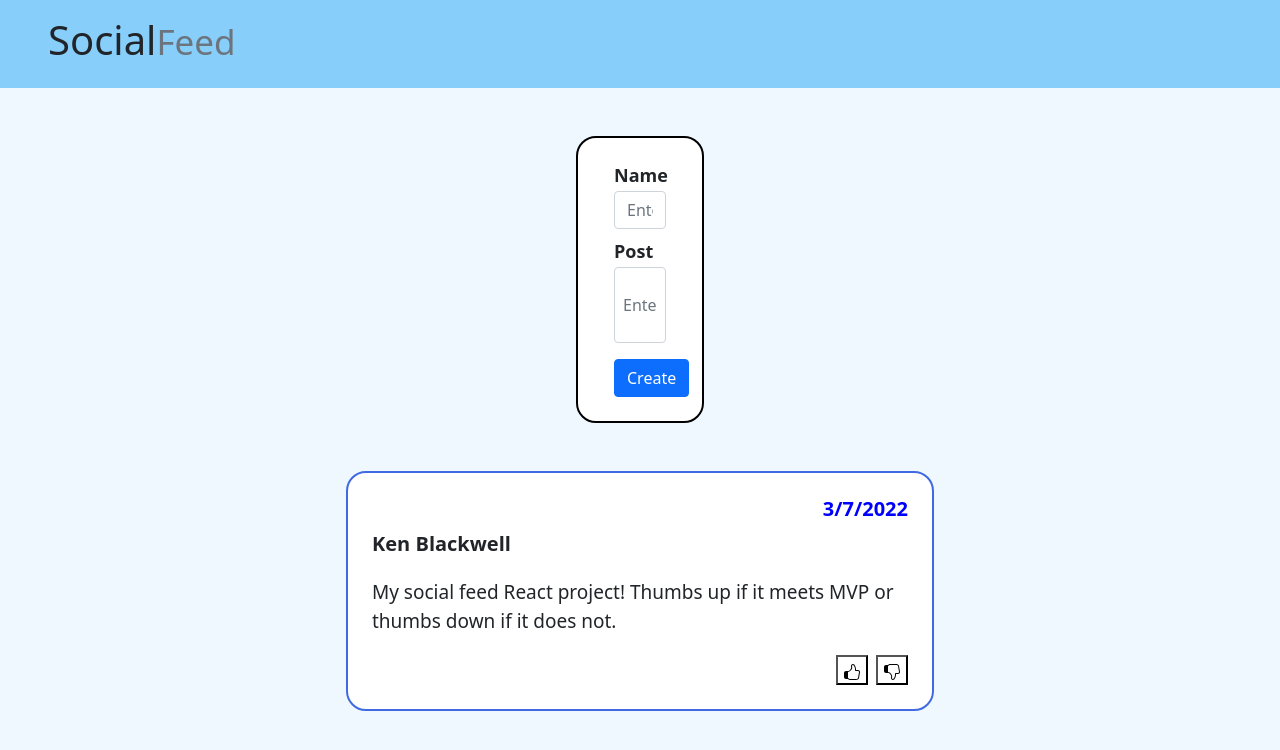
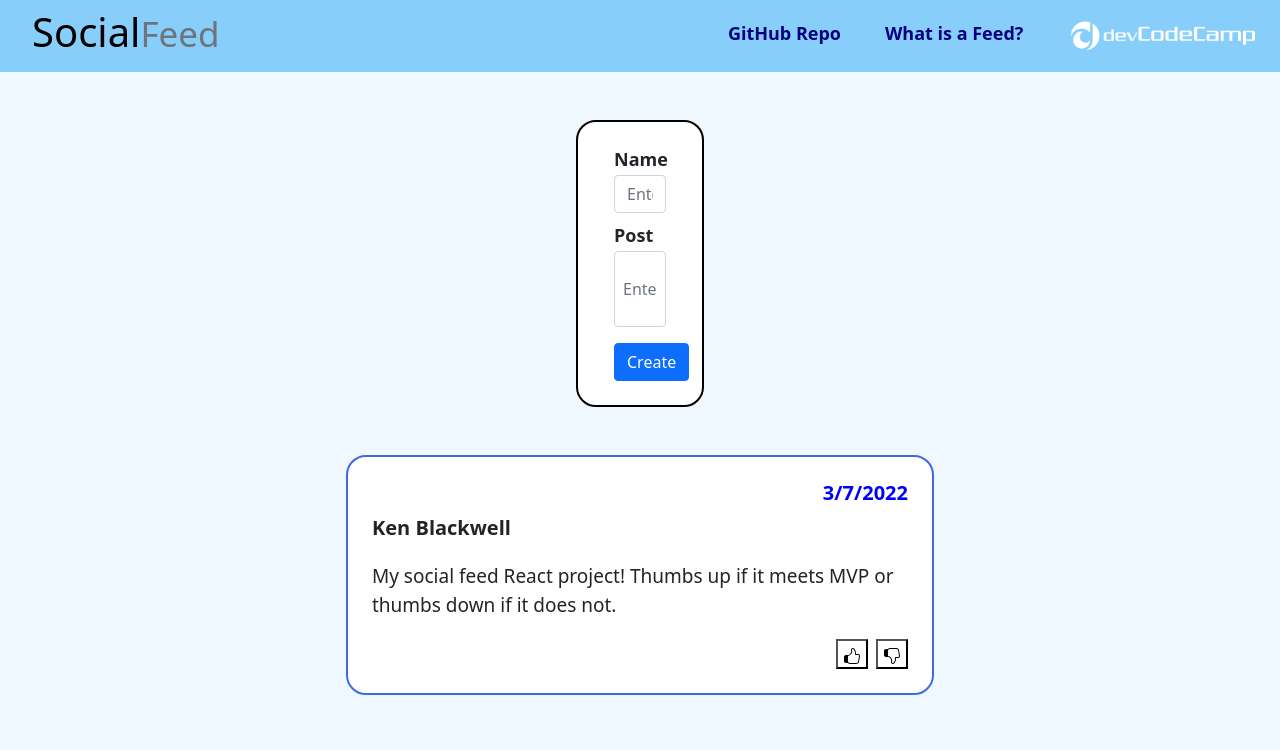
Before and after one commit to kenubwell/dCC_SocialFeed, a React (Create React App) app: page / in a window 1280 px wide. Shown: the top 750 px of the page. Built offline with nearby package versions, Linux system fonts and the light colour scheme.

Commit message:
Updating css styling in the NavBar component

```diff
--- a/src/Components/NavBar/NavBar.css
+++ b/src/Components/NavBar/NavBar.css
@@ -1,6 +1,35 @@
 .nav-background {
   background-color: lightskyblue;
-  padding-top: 1rem;
-  padding-bottom: 1rem;
-  padding-left: 3rem;
+  padding-top: 0.5rem;
+  padding-bottom: 0.5rem;
+  display: flex;
+  justify-content: flex-end;
+  align-items: center;
 }
+
+.logo {
+  margin-right: auto;
+  padding-left: 2rem;
+}
+
+.logo-decoration {
+  text-decoration: none;
+  color: black;
+}
+
+.navbar-ref {
+  font-weight: bold;
+  font-size: 18px;
+  color: navy;
+  text-decoration: none;
+}
+
+.navbar-image {
+  height: 35px;
+}
+
+.navbar-list {
+  list-style: none;
+  display: inline-block;
+  padding: 0px 22px;
+}
--- a/src/Components/NavBar/NavBar.jsx
+++ b/src/Components/NavBar/NavBar.jsx
@@ -3,10 +3,17 @@ import './NavBar.css';
 
 const NavBar = () => {
     return (
+    <div className ="nav-background">
+        <div className = "logo">
+            <h1><a href="http://localhost:3000/" className = "logo-decoration">Social<small className= 'text-muted'>Feed</small></a></h1>
+        </div>
+        <nav>
+            <li className = "navbar-list"><a href="https://github.com/kenubwell/dCC_SocialFeed" className = "navbar-ref" target="_blank">GitHub Repo</a></li>
+            <li className = "navbar-list"><a href="https://www.w3.org/html/wg/wiki/Feed" className = "navbar-ref" target="_blank">What is a Feed?</a></li>
+            <li className = "navbar-list"><a href="https://devcodecamp.com/" target="_blank"><img src ="/images/devCodeCamp-Logo-12W.jpeg" className = "navbar-image" alt = "devCodeCamp Logo"/></a></li>
+        </nav>
+    </div>
 
-        <div className ='nav-background'>
-            <h1>Social<small className= 'text-muted'>Feed</small></h1>
-        </div>
     );
 }
 
```
Also changed, not shown: public/images/devCodeCamp-Logo-12W.jpeg (added).
